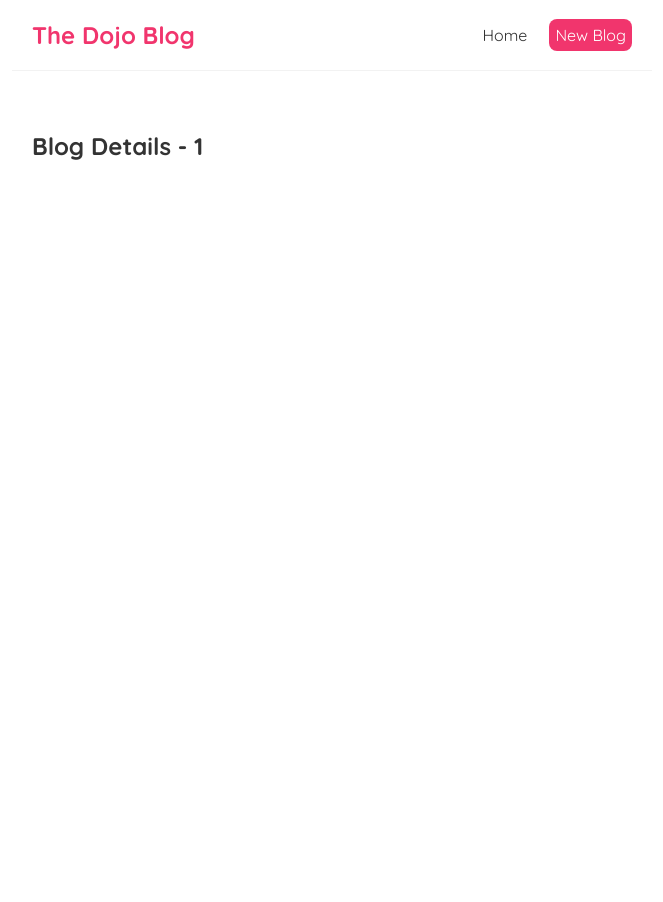
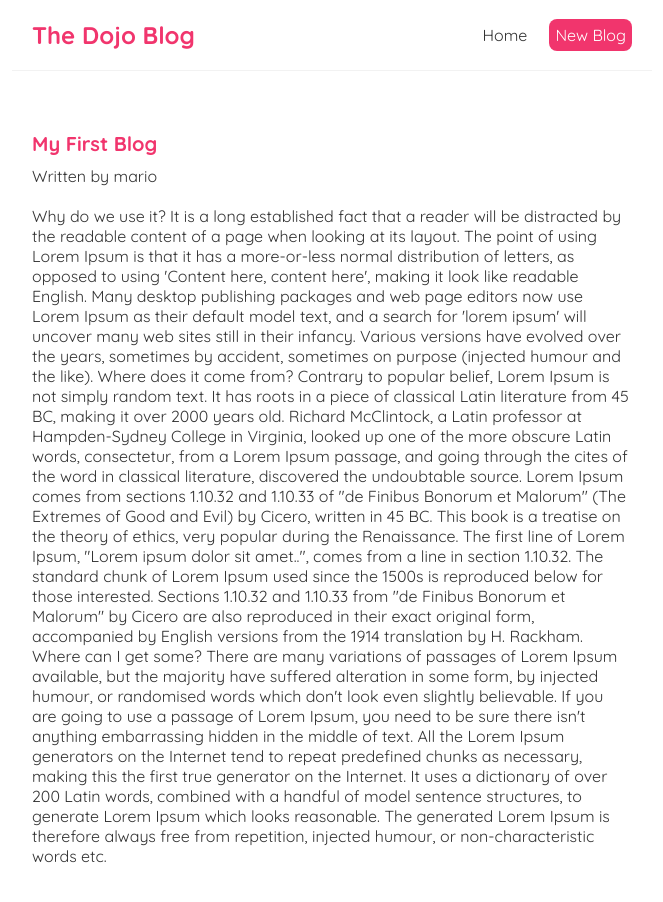
Before and after one commit to IkshulDureja/Complete-React-Tutorial, a React (Create React App) app: page /blogs/1 in a window 1280 px wide. Shown: the top 902 px of the page, without its empty margins (308-971 px from the left). Before the commit the page ends 800 px from the top, so only its background shows below. Built offline with nearby package versions, Linux system fonts and the light colour scheme; data requests are answered from the project's data file.

Commit message:
Reusing Custom Hooks

```diff
--- a/src/BlogDetails.js
+++ b/src/BlogDetails.js
@@ -1,10 +1,21 @@
 import { useParams } from "react-router-dom";
+import useFetch from "./useFetch";
 
 const BlogDetails = () => {
     const { id } = useParams();
+    const { data: blog, isPending, error } = useFetch(`http://localhost:8000/blogs/` + id);
+
     return (
         <div className="blog-details">
-            <h2>Blog Details - {id} </h2>
+            {isPending && <div>Loading.....</div>}
+            {error && <div>{error}</div>}
+            {blog && (
+                <article>
+                    <h2>{blog.title}</h2>
+                    <p>Written by {blog.author}</p>
+                    <div>{blog.body}</div>
+                </article>
+            )}
         </div>
     );
 }
--- a/src/index.css
+++ b/src/index.css
@@ -57,3 +57,27 @@
   color: #f1356d;
   margin-bottom: 8px;
 }
+
+.blog-preview a {
+  text-decoration: none;
+}
+
+/* blog details page */
+.blog-details h2 {
+  font-size: 20px;
+  color: #f1356d;
+  margin-bottom: 10px;
+}
+
+.blog-details div {
+  margin: 20px 0;
+}
+
+.blog-details button {
+  background: #f1356d;
+  color: #fff;
+  border: 0;
+  padding: 8px;
+  border-radius: 8px;
+  cursor: pointer;
+}
```
